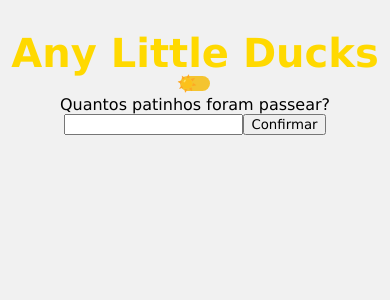
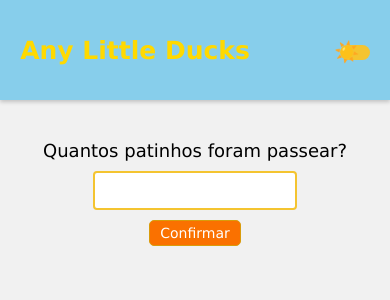
Before and after one commit to VictorNathanael/any-little-ducks, a React (Create React App) app: page / in a window 390 px wide. Shown: the top 300 px of the page. Built offline with nearby package versions, Linux system fonts and the light colour scheme.

Commit message:
feat: add media query on header

```diff
--- a/src/App.css
+++ b/src/App.css
@@ -15,24 +15,47 @@ html {
     text-align: center;
 }
 
-h1 {
-    font-size: 40px;
-    padding-top: 30px;
+header {
+    display: flex;
+    height: 100px;
+    width: 100%;
+    position: fixed;
+    z-index: 1;
+    background-color: #87ceeb;
     color: rgb(255, 217, 0);
+    box-shadow: 0 2px 4px rgba(0, 0, 0, 0.2);
+    justify-content: center;
 }
 
-.container-input {
+.header-container {
+    display: flex;
+    align-items: center;
+}
+
+.header-container h1 {
+    font-size: 40px;
+    margin-right: 60px;
+}
+
+.switch {
+    margin-top: 5px;
+    margin-left: 30px;
+    font-size: 20px;
+}
+
+.main-container {
     display: flex;
     align-items: center;
     flex-direction: column;
-    margin-top: 50px;
+    margin-top: 90px;
 }
 
-.container-input p:first-child {
+.main-container span:first-child {
+    margin-top: 50px;
     font-size: 18px;
 }
 
-.container-input input {
+.main-container input {
     max-width: 180px;
     margin-top: 10px;
     font-size: 16px;
@@ -42,13 +65,13 @@ h1 {
     height: 15px;
 }
 
-.container-input input:focus {
+.main-container input:focus {
     outline: none;
     border-color: #f4c430;
     box-shadow: 0 0 5px #f4c430;
 }
 
-.container-input #btnConfirm {
+.main-container #btn-confirm {
     margin-top: 10px;
     align-items: center;
     padding: 4px 10px;
@@ -60,7 +83,7 @@ h1 {
     transition: background-color 500ms;
 }
 
-.container-input #btnConfirm:hover {
+.main-container #btn-confirm:hover {
     background-color: #cc5d02;
     border: 1px solid #d99c0b;
 }
@@ -69,11 +92,11 @@ h4 {
     margin-top: 20px;
 }
 
-.container-input .input-error {
+.main-container .input-error {
     border: 2px solid #ff0000;
 }
 
-.container-input .input-error:focus {
+.main-container .input-error:focus {
     border-color: #ff0000;
     box-shadow: 0 0 5px #ff0000;
 }
@@ -85,3 +108,15 @@ h4 {
     text-align: start;
     margin-top: 2px;
 }
+
+@media (max-width: 1023px) {
+    .header-container h1 {
+        font-size: 30px;
+    }
+}
+
+@media (max-width: 768px) {
+    .header-container h1 {
+        font-size: 25px;
+    }
+}
```
